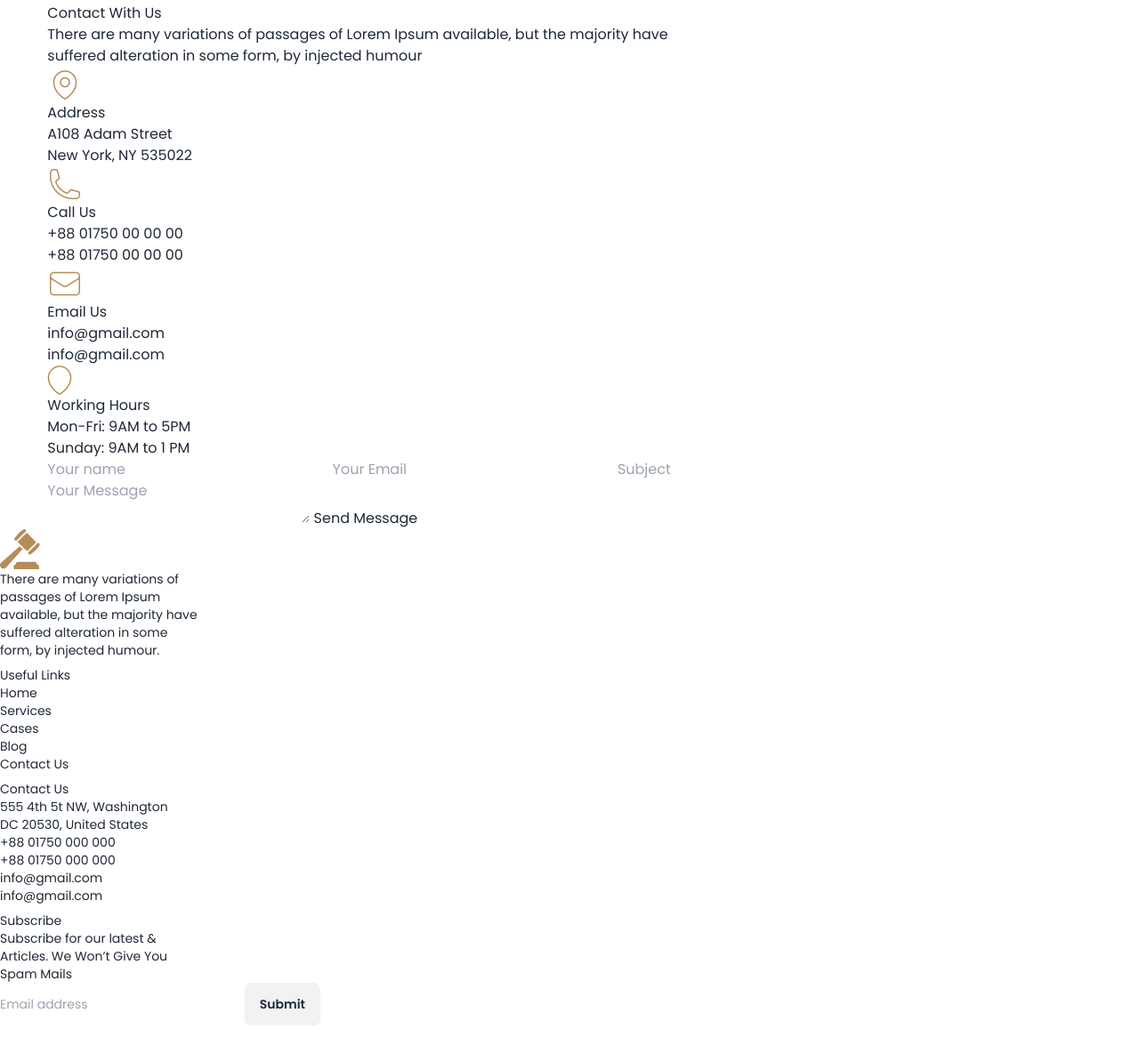
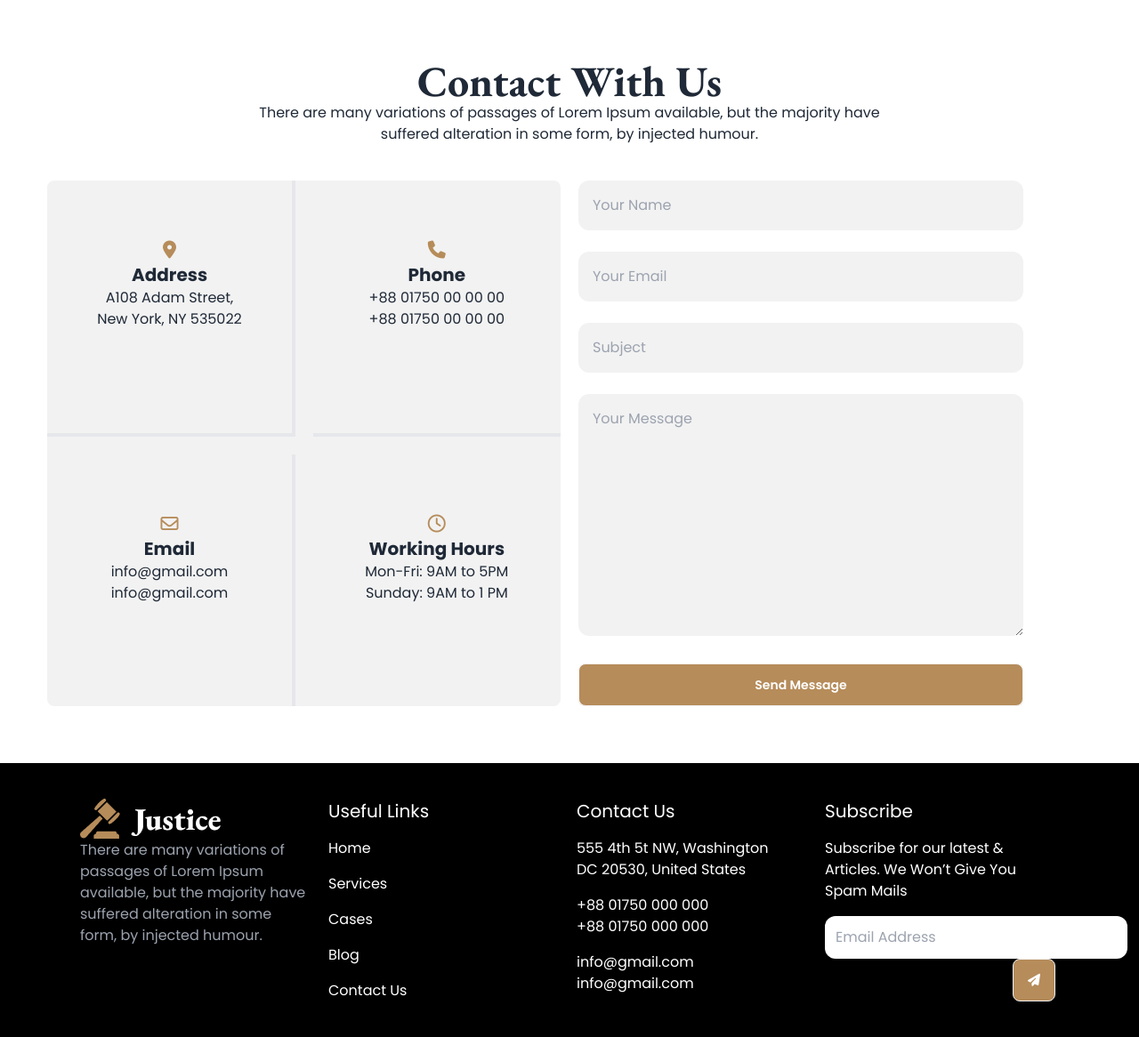
Before and after one commit to Abdur-Rahman-Palash/Justice-Tailwind, a plain HTML site: page index.html in a window 1280 px wide. Shown: the part 2824-3990 px from the top of the page at 89% size. Drawn offline with nearby package versions, Linux system fonts and the light colour scheme.

Commit message:
all the sections are completed

```diff
--- a/index.html
+++ b/index.html
@@ -210,69 +210,76 @@
                 </div>
               </div>
         </section>
-
-        <section >
-           <div class="Contact-With-Us-text">
-                <h4>Contact With Us</h4>
-                <p>There are many variations of passages of Lorem Ipsum available, but the majority have  <br>
-                    suffered alteration in some form, by injected humour</p>
+                       <section class="mt-16">
+                            <div class="text-center">
+                              <h1 class="eb-garamond-font text-5xl font-bold">Contact With Us</h1>
+                              <p>There are many variations of passages of Lorem Ipsum available, but the majority have <br> suffered alteration in some form, by injected humour.</p>
                             </div>
-            <div class="address-and-form-content">
-                    <div class="Contact-With-Us-address">
-                        <div class="address">
-                            <img src="./images/location.png" alt="">
-                            <h5> Address</h5>
-                            <p> A108 Adam Street <br>
+                            <div class="grid grid-cols-1 lg:grid-cols-2 gap-5 mt-10">
+                              <div class="grid grid-cols-1 lg:grid-cols-2 gap-5 bg-base-200 rounded-lg">
+                                <div class="border-r-4 border-b-4 text-center py-16">
+                                  <i class="fa-solid fa-location-dot  text-[#B68C5A] text-xl"></i>
+                                  <h5 class="text-xl font-bold">Address</h5>
+                                  <p>A108 Adam Street, <br>
                                     New York, NY 535022</p>
                                 </div>
-                        <div class="call">
-                            <img src="./images/call.png" alt="">
-                            <h5>Call Us</h5>
+                                <div class="border-b-4 text-center py-16">
+                                  <i class="fa-solid fa-phone  text-[#B68C5A] text-xl"></i>
+                                  <h5 class="text-xl font-bold">Phone</h5>
                                   <p>+88 01750 00 00 00 <br>
                                     +88 01750 00 00 00</p>
                                 </div>
-                            <div class="email">
-                                <img src="./images/email.png" alt="">
-                                <h5>Email Us</h5>
-                                <p> info@gmail.com <br>
+                                <div class="border-r-4 px-4 text-center py-16">
+                                  <i class="fa-regular fa-envelope  text-[#B68C5A] text-xl"></i>
+                                  <h5 class="text-xl font-bold">Email</h5>
+                                  <p>info@gmail.com <br>
                                     info@gmail.com</p>
                                 </div>
-                            <div class="working-hours">
-                                <img src="./images/address.png" alt="">
-                                <h5>Working Hours</h5>
-                                <p> Mon-Fri: 9AM to 5PM <br>
+                                <div class="px-4 text-center py-16">
+                                  <i class="fa-regular fa-clock text-[#B68C5A] text-xl "></i>
+                                  <h5 class="text-xl font-bold">Working Hours</h5>
+                                  <p>Mon-Fri: 9AM to 5PM <br>
                                     Sunday: 9AM to 1 PM</p>
                                 </div>
                               </div>
-                        <div class="Contact-With-Us-form">
-                            <input type="text" name="" id="" placeholder="Your name">
-                            <input type="email" name="" id="" placeholder="Your Email">
-                            <input type="text" name="" id="" placeholder="Subject">
-                            <textarea name="" id="" placeholder="Your Message"></textarea>
-                            <button>Send Message</button>
+                              <div class="space-y-6">
+                                <div>
+                                  <input class="bg-base-200 outline-none w-[500px] px-4 py-4 rounded-xl" type="text" placeholder="Your Name">
+                                </div>
+                                <div>
+                                  <input class="bg-base-200 outline-none w-[500px] px-4 py-4 rounded-xl" type="email" placeholder="Your Email" required>
+                                </div>
+                                <div>
+                                  <input class="bg-base-200 outline-none w-[500px] px-4 py-4 rounded-xl" type="text" placeholder="Subject">
+                                </div>
+                                <div>
+                                  <textarea class="bg-base-200 outline-none w-[500px] px-4 py-4 rounded-xl" name="" id="" cols="30" rows="10" placeholder="Your Message"></textarea>
+                                </div>
+                                <button class="btn bg-[#B68C5A] text-white w-[500px]">Send Message</button>
+                              </div>
                             </div>
                         </section>
     </main>
-    <footer class="footer">
-<div class="footer-content">
-    <div class="footer-content-text">
+    <footer class="mt-16 bg-black text-white px-10 py-10">
+<div class="grid grid-cols-1 lg:grid-cols-4 gap-4 w-11/12 mx-auto">
+    <div class="">
         <img src="./images/logo.png" alt="">
-        <p> There are many variations of <br>
+        <p class="text-gray-400 text-md"> There are many variations of <br>
             passages of Lorem Ipsum <br>
             available, but the majority have <br>
             suffered alteration in some  <br>
             form, by injected humour.</p>
     </div>
-    <div class="footer-content-link">
-        <h4>Useful Links</h4>
+    <div class="space-y-4">
+        <h4 class="text-xl">Useful Links</h4>
         <p>Home</p>
             <p>Services</p>
             <p>Cases</p>
             <p>Blog</p>
             <p>Contact Us</p>
     </div>
-    <div class="footer-content-contact">
-        <h4>Contact Us</h4>
+    <div class="space-y-4">
+        <h4 class="text-xl">Contact Us</h4>
         <p> 555 4th 5t NW, Washington <br>
             DC 20530, United States</p>
         <p> +88 01750 000 000 <br>
@@ -280,13 +287,15 @@
         <p> info@gmail.com <br>
             info@gmail.com</p>
     </div>
-    <div class="footer-content-subscribe">
-        <h4>Subscribe</h4>
+    <div class="space-y-4">
+        <h4 class="text-xl">Subscribe</h4>
         <p>Subscribe for our latest & <br>
             Articles. We Won’t Give You  <br>
             Spam Mails</p>
-        <input type="text" placeholder="Email address">
-        <button class="btn">Submit</button>
+            <div class="relative">
+              <input class="px-3 py-3 rounded-xl" type="email" name="" id="" placeholder="Email Address">
+              <i class="fa-solid fa-paper-plane btn bg-[#B68C5A] text-white absolute lg:right-1"></i>
+            </div>
     </div>
 </div>
     </footer>
```
Lines whose indentation alone changed are shown as unchanged.
